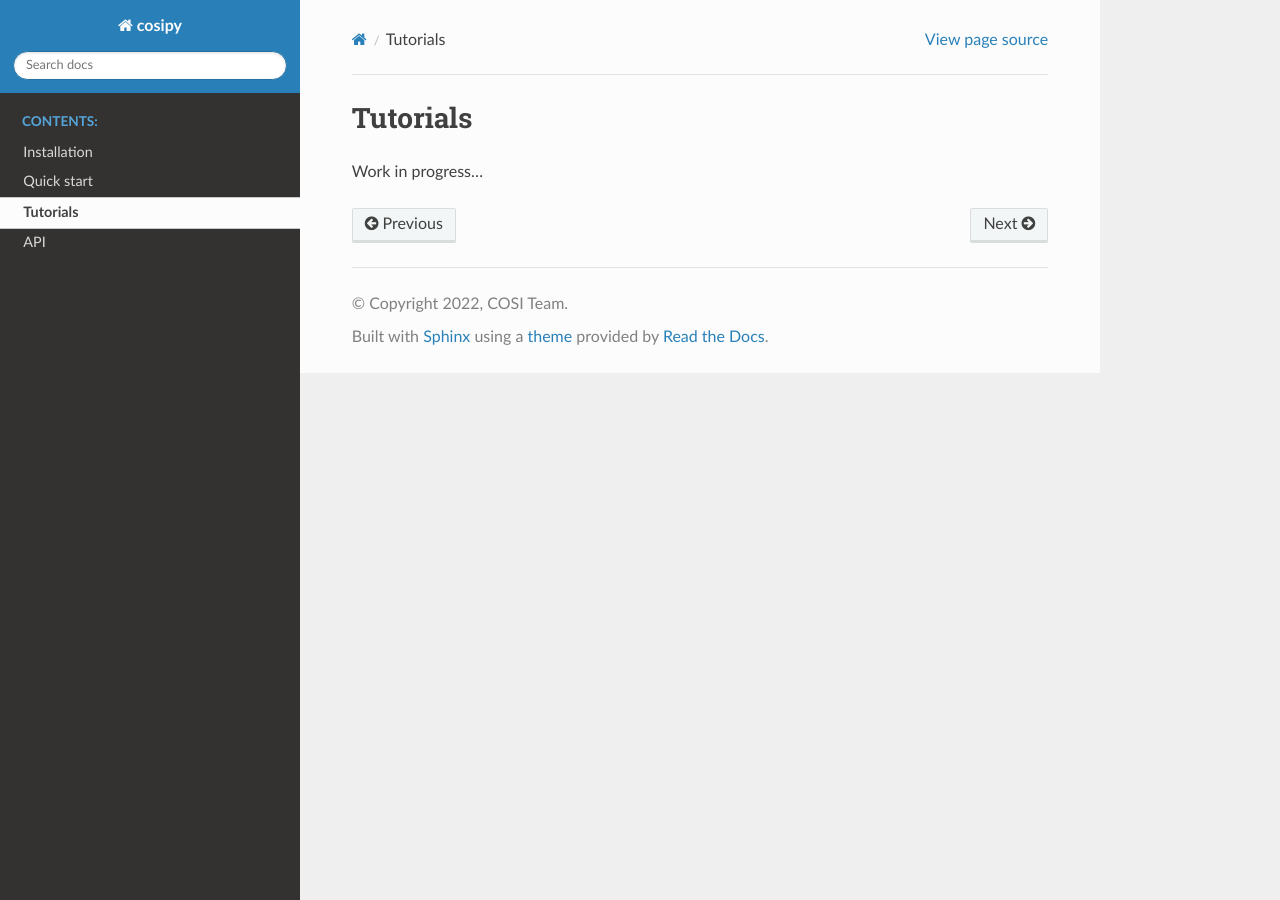
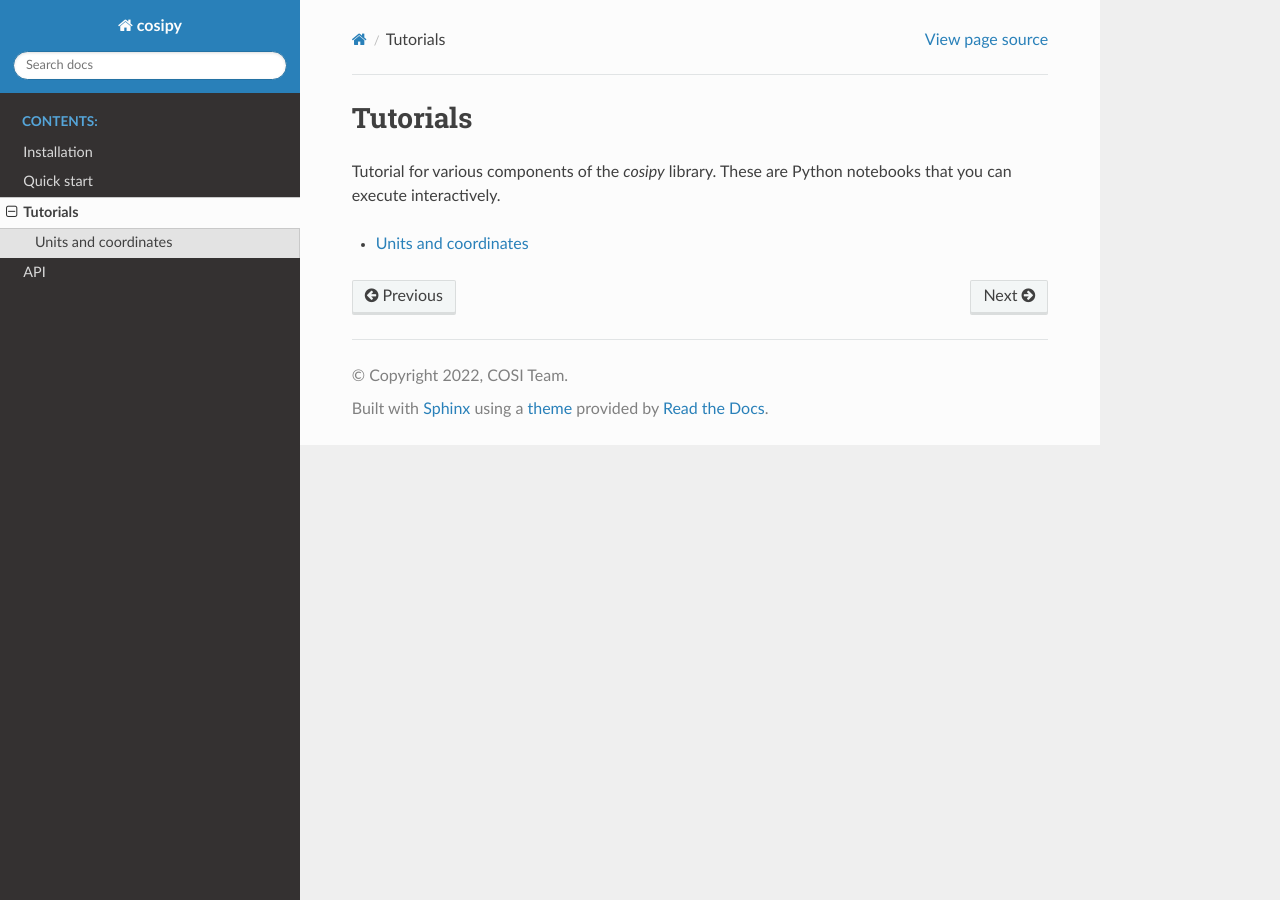
Before and after one commit to cositools/cosipy, a Sphinx documentation site: the page built from docs/tutorials/index.rst, in a window 1280 px wide. Built offline with Sphinx 7.4.7 and the Read the Docs theme 2.0.0, drawn with Linux system fonts in a browser that asks for light colours.

Commit message:
Tutorial about SpacecraftFrame

```diff
--- a/docs/tutorials/index.rst
+++ b/docs/tutorials/index.rst
@@ -1,4 +1,10 @@
 Tutorials
 =========
 
-Work in progress...
+Tutorial for various components of the `cosipy` library. These are Python
+notebooks that you can execute interactively.
+
+.. toctree::
+   :maxdepth: 1
+
+   UnitsAndCoords.ipynb
```
Also changed, not shown: docs/tutorials/UnitsAndCoords.ipynb (added).
